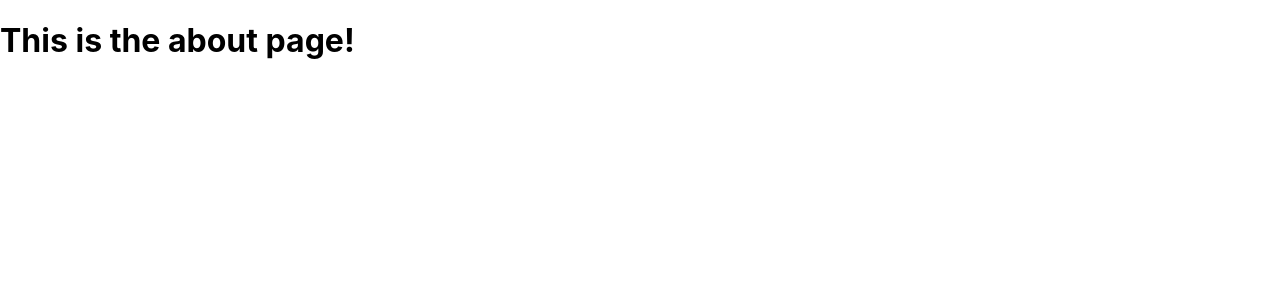
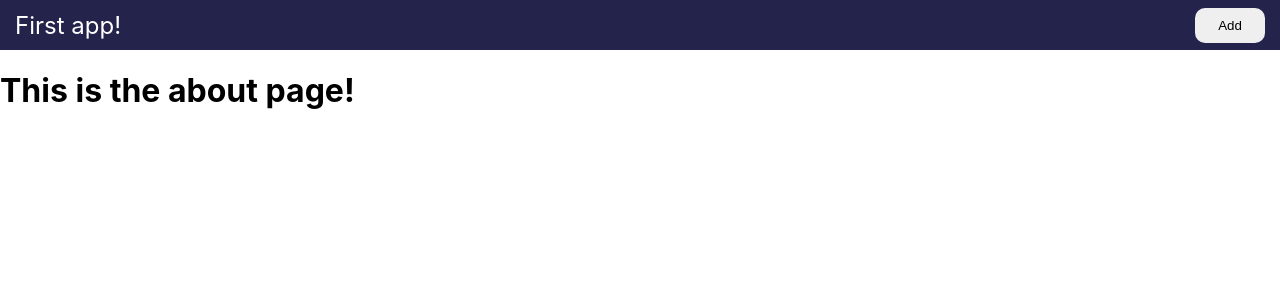
Before and after one commit to VladimirParmon/First-react, a React (Create React App) app: page /about in a window 1280 px wide. Shown: the top 300 px of the page. Built offline with nearby package versions, Linux system fonts and the light colour scheme.

Commit message:
add header 1.0 and page 404

```diff
--- a/src/App.tsx
+++ b/src/App.tsx
@@ -1,15 +1,21 @@
 import { BrowserRouter as Router, Routes, Route } from 'react-router-dom';
 import { HomePage } from './pages/homePage';
 import { AboutPage } from './pages/aboutPage';
+import { Header } from './components/header/header';
+import { Page404 } from './pages/page404';
 
 function App() {
   return (
+    <>
+    <Header />
     <Router>
       <Routes>
-        <Route path='/' element={<HomePage />}></Route>
-        <Route path='/about' element={<AboutPage />}></Route>
+        <Route path='/' element={<HomePage />} />
+        <Route path='/about' element={<AboutPage />} />
+        <Route path='*' element={<Page404 />} />
       </Routes>
     </Router>
+    </>
   );
 }
 
--- /dev/null
+++ b/src/components/header/header.scss
@@ -0,0 +1,35 @@
+@use '../../index.scss';
+
+.header {
+  width: 100%;
+  height: index.$headerHeight;
+  display: flex;
+  justify-content: space-between;
+  align-items: center;
+  background-color: index.$appPrimaryColor;
+
+  &__logo {
+    color: white;
+    margin-left: 15px;
+    font-size: 1.5rem;
+  }
+
+  &__spacer {
+    flex: 1;
+  }
+
+  &__button {
+    width: 70px;
+    height: 35px;
+    background-image: white;
+    color: black;
+    margin-right: 15px;
+    border: none;
+    border-radius: 10px;
+    cursor: pointer;
+
+    &:hover {
+      background-color: wheat;
+    }
+  }
+}
--- /dev/null
+++ b/src/components/header/header.tsx
@@ -0,0 +1,11 @@
+import './header.scss';
+
+export function Header() {
+  return (
+    <header className="header">
+      <span className="header__logo">First app!</span>
+      <span className="header__spacer"></span>
+      <button className="header__button">Add</button>
+    </header>
+  )
+}
--- a/src/index.scss
+++ b/src/index.scss
@@ -11,3 +11,14 @@ code {
   font-family: source-code-pro, Menlo, Monaco, Consolas, 'Courier New',
     monospace;
 }
+
+$appPrimaryColor: #23234b;
+$headerHeight: 50px;
+
+.centerContainer {
+  display: flex;
+  justify-content: center;
+  align-items: center;
+  width: 100vw;
+  height: calc(100vh - $headerHeight);
+}
--- /dev/null
+++ b/src/pages/page404.tsx
@@ -0,0 +1,7 @@
+export function Page404() {
+  return (
+    <div className="centerContainer">
+      <h1>Sorry, page does not exist ;(</h1>
+    </div>
+  )
+}
```
Also changed, not shown: src/App.scss (deleted, +0 -38 lines).
